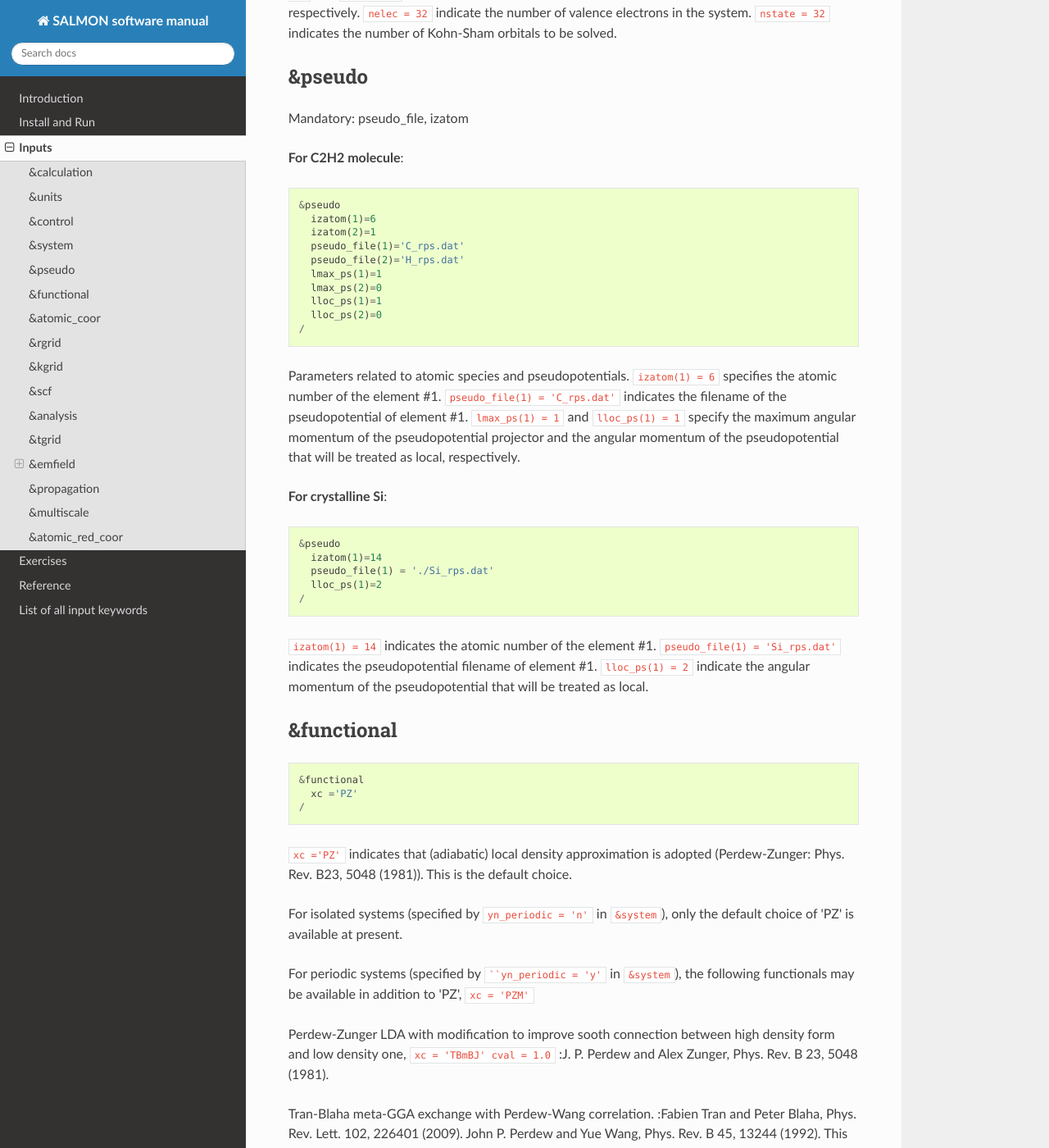
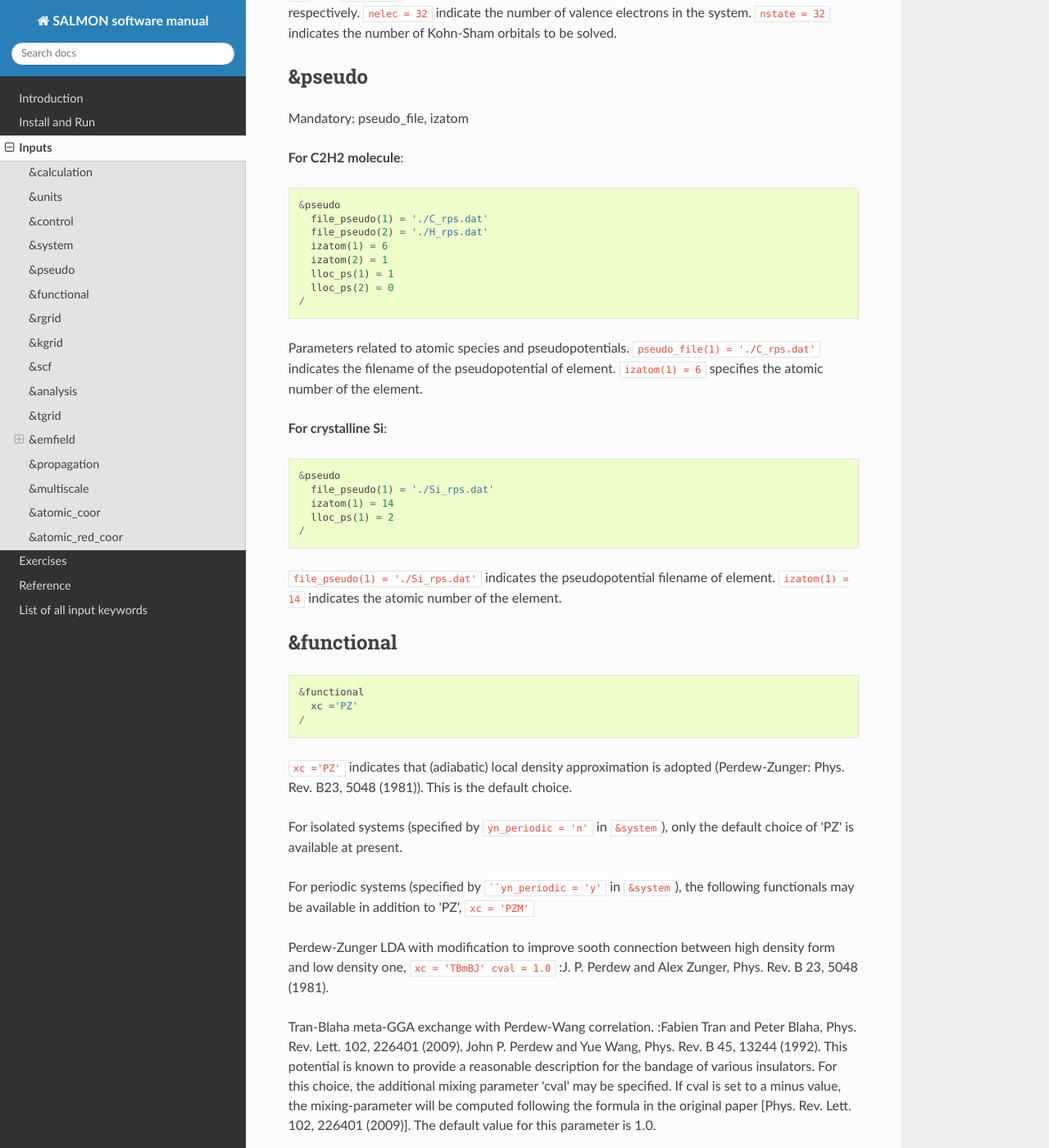
Before and after one commit to SALMON-TDDFT/SALMON-DOCS, a Sphinx documentation site: the page built from source/inputs.rst, in a window 1280 px wide and 1400 px high, scrolled down 2585 px. Shown: the whole window at 82% size. Built offline with Sphinx 7.4.7 and the Read the Docs theme 2.0.0, drawn with Linux system fonts in a browser that asks for light colours; formulas are drawn with MathJax 3; some of the changed text lies outside the part shown.

Commit message:
Update inputs.rst

```diff
--- a/source/inputs.rst
+++ b/source/inputs.rst
@@ -140,38 +140,30 @@
 ::
 
    &pseudo
-     izatom(1)=6
-     izatom(2)=1
-     pseudo_file(1)='C_rps.dat'
-     pseudo_file(2)='H_rps.dat'
-     lmax_ps(1)=1
-     lmax_ps(2)=0
-     lloc_ps(1)=1
-     lloc_ps(2)=0
+     file_pseudo(1) = './C_rps.dat'
+     file_pseudo(2) = './H_rps.dat'
+     izatom(1) = 6
+     izatom(2) = 1
+     lloc_ps(1) = 1
+     lloc_ps(2) = 0
    /
 
 Parameters related to atomic species and pseudopotentials.
-``izatom(1) = 6`` specifies the atomic number of the element #1.
-``pseudo_file(1) = 'C_rps.dat'`` indicates the filename of the
-pseudopotential of element #1. ``lmax_ps(1) = 1`` and ``lloc_ps(1) = 1``
-specify the maximum angular momentum of the pseudopotential projector
-and the angular momentum of the pseudopotential that will be treated as
-local, respectively.
+``pseudo_file(1) = './C_rps.dat'`` indicates the filename of the pseudopotential of element.
+``izatom(1) = 6`` specifies the atomic number of the element.
 
 **For crystalline Si**:
 
 ::
 
    &pseudo
-     izatom(1)=14
-     pseudo_file(1) = './Si_rps.dat'
-     lloc_ps(1)=2
+     file_pseudo(1) = './Si_rps.dat'
+     izatom(1) = 14
+     lloc_ps(1) = 2
    /
 
-``izatom(1) = 14`` indicates the atomic number of the element #1.
-``pseudo_file(1) = 'Si_rps.dat'`` indicates the pseudopotential filename
-of element #1. ``lloc_ps(1) = 2`` indicate the angular momentum of the
-pseudopotential that will be treated as local.
+``file_pseudo(1) = './Si_rps.dat'`` indicates the pseudopotential filename of element.
+``izatom(1) = 14`` indicates the atomic number of the element.
 
 .. _&functional:
 
@@ -227,29 +219,6 @@
 http://www.tddft.org/programs/libxc/functionals/ .
 
 Note that, the hybrid functionals (hybrid gga/mgga) are not supported in the current (version 2.0.0) of SALMON.
-
-.. _&atomic_coor:
-
-&atomic_coor
-------------
-
-Mandatory: atomic_coor or atomic_red_coor (they may be provided as a
-separate file)
-
-**For C2H2 molecule**:
-
-::
-
-   &atomic_coor
-     'C' 0.000000 0.000000 0.599672 1
-     'H' 0.000000 0.000000 1.662257 2
-     'C' 0.000000 0.000000 -0.599672 1
-     'H' 0.000000 0.000000 -1.662257 2
-   /
-
-Cartesian coordinates of atoms. The first column indicates the element.
-Next three columns specify Cartesian coordinates of the atoms. The
-number in the last column labels the element.
 
 .. _&rgrid:
 
```
Also changed, not shown: other parts of source/inputs.rst (+25 -1 lines).
